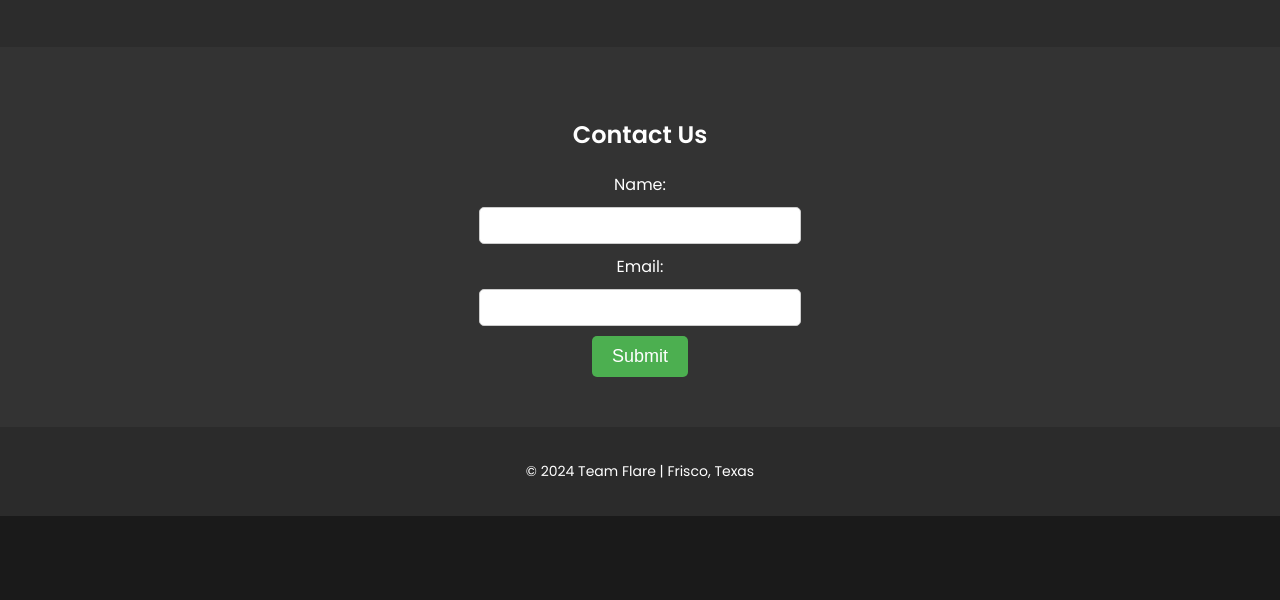
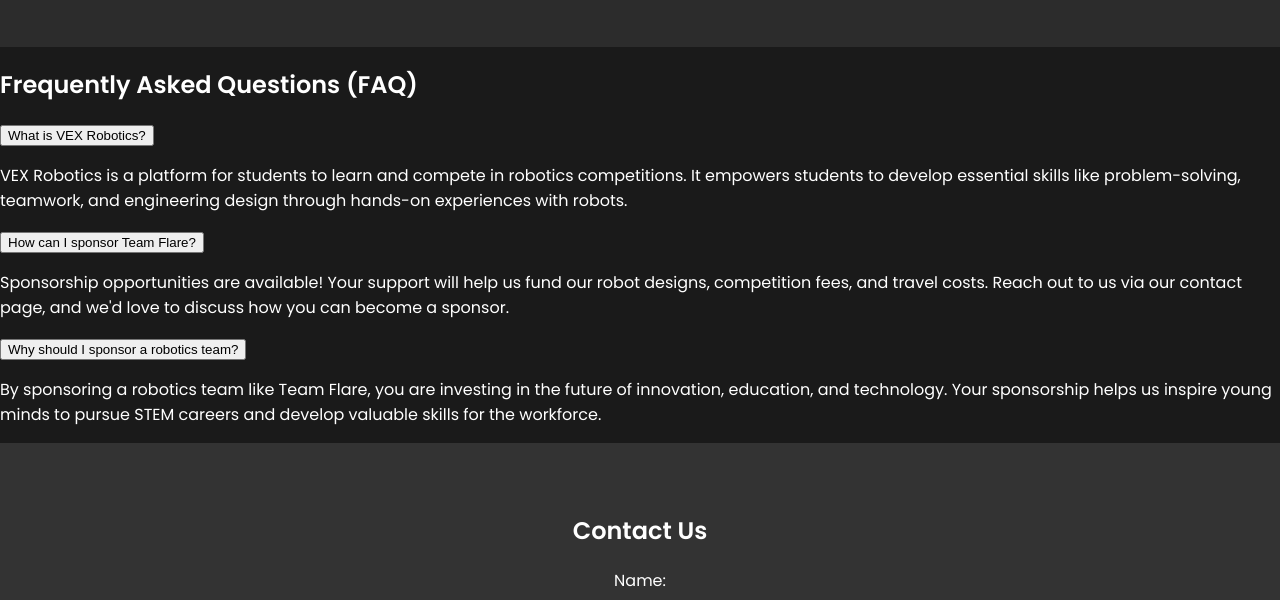
Before and after one commit to itzoofywastaken/VexV5-Website, a plain HTML site: page index.html in a window 1280 px wide. Shown: the part 2035-2635 px from the top of the page. Before the commit the page ends 2551 px from the top, so only its background shows below. Drawn offline with Linux system fonts and the light colour scheme; a script that the page names is missing.

Commit message:
Update index.html

```diff
--- a/index.html
+++ b/index.html
@@ -19,6 +19,7 @@
             <li><a href="#home">Home</a></li>
             <li><a href="#gallery">Gallery</a></li>
             <li><a href="#about">About</a></li>
+            <li><a href="#qa">Q&A</a></li>
             <li><a href="#contact">Contact</a></li>
         </ul>
     </nav>
@@ -58,6 +59,31 @@
         </div>
     </section>
 
+    <!-- Q&A Section -->
+    <section id="qa">
+        <h2>Frequently Asked Questions (FAQ)</h2>
+        <div class="qa-container">
+            <div class="qa-item">
+                <button class="qa-btn">What is VEX Robotics?</button>
+                <div class="qa-content">
+                    <p>VEX Robotics is a platform for students to learn and compete in robotics competitions. It empowers students to develop essential skills like problem-solving, teamwork, and engineering design through hands-on experiences with robots.</p>
+                </div>
+            </div>
+            <div class="qa-item">
+                <button class="qa-btn">How can I sponsor Team Flare?</button>
+                <div class="qa-content">
+                    <p>Sponsorship opportunities are available! Your support will help us fund our robot designs, competition fees, and travel costs. Reach out to us via our contact page, and we'd love to discuss how you can become a sponsor.</p>
+                </div>
+            </div>
+            <div class="qa-item">
+                <button class="qa-btn">Why should I sponsor a robotics team?</button>
+                <div class="qa-content">
+                    <p>By sponsoring a robotics team like Team Flare, you are investing in the future of innovation, education, and technology. Your sponsorship helps us inspire young minds to pursue STEM careers and develop valuable skills for the workforce.</p>
+                </div>
+            </div>
+        </div>
+    </section>
+
     <!-- Contact Section -->
     <section id="contact">
         <h2>Contact Us</h2>
```
